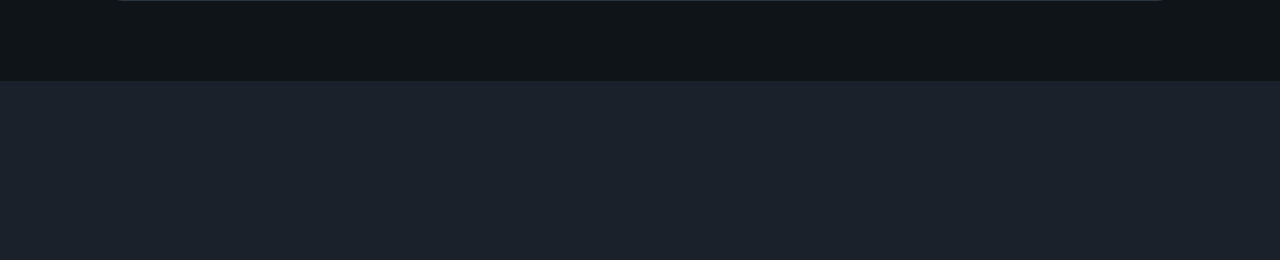
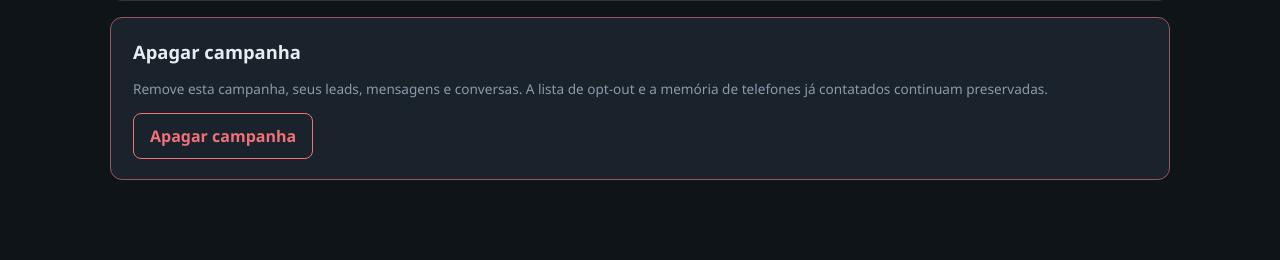
Before and after one commit to gacherubini/automation-mass-push, a FastAPI app: template app/templates/campanhas/detalhe.html in a window 1280 px wide. Shown: the part 3234-3494 px from the top of the page. Before the commit the page ends 3315 px from the top, so only its background shows below. Run offline with FastAPI, Linux system fonts and the light colour scheme; the template is opened without the code that fills it, so the values that code supplies are empty.

Commit message:
Permite apagar campanhas com seguranca
Adiciona confirmacao, CSRF, verificacao de propriedade e bloqueio enquanto o disparo esta rodando. Mantem opt-outs e a memoria global de contatos, com testes de cascata e protecao.

```diff
--- a/app/main.py
+++ b/app/main.py
@@ -1031,6 +1031,40 @@ def criar_app(
             _flash(request, "ok", "Campanha pausada. Pode retomar sem reenviar o que ja saiu.")
         return RedirectResponse(volta, status_code=303)
 
+    @app.post("/campanhas/{campanha_id}/apagar")
+    def campanha_apagar(
+        campanha_id: int,
+        request: Request,
+        csrf: Annotated[str, Form()] = "",
+        sessao: Session = Depends(get_sessao),
+        usuario: Usuario = Depends(_exigir_usuario),
+    ) -> Response:
+        volta = f"/campanhas/{campanha_id}"
+        bloqueio = _csrf_ou_volta(request, csrf, volta)
+        if bloqueio:
+            return bloqueio
+        campanha = _campanha_do_usuario(sessao, usuario, campanha_id)
+        if campanha is None:
+            _flash(request, "erro", "Campanha nao encontrada.")
+            return RedirectResponse("/app", status_code=303)
+        if campanha.status == StatusCampanha.RODANDO:
+            _flash(
+                request,
+                "erro",
+                "Pause a campanha antes de apagar. Isso evita um envio durante a exclusao.",
+            )
+            return RedirectResponse(volta, status_code=303)
+
+        nome = campanha.nome
+        sessao.delete(campanha)
+        sessao.commit()
+        _flash(
+            request,
+            "ok",
+            f"Campanha {nome!r} apagada. Opt-outs e telefones ja contatados foram preservados.",
+        )
+        return RedirectResponse("/app", status_code=303)
+
     @app.get("/campanhas/{campanha_id}/progresso")
     def campanha_progresso(
         campanha_id: int,
--- a/app/templates/campanhas/detalhe.html
+++ b/app/templates/campanhas/detalhe.html
@@ -348,6 +348,24 @@
   </p>
 </section>
 
+<section class="card danger-border" id="zona-perigo">
+  <h2>Apagar campanha</h2>
+  <p class="muted small">
+    Remove esta campanha, seus leads, mensagens e conversas. A lista de opt-out
+    e a memória de telefones já contatados continuam preservadas.
+  </p>
+  {% if campanha.status.value == 'rodando' %}
+  <p class="small" style="color:var(--warn)">Pause o disparo antes de apagar.</p>
+  {% endif %}
+  <form method="post" action="/campanhas/{{ campanha.id }}/apagar"
+        onsubmit="return confirm('Apagar definitivamente a campanha {{ campanha.nome|e }} e todo o histórico dela?');">
+    <input type="hidden" name="csrf" value="{{ csrf }}">
+    <button class="btn btn-danger" type="submit" {% if campanha.status.value == 'rodando' %}disabled{% endif %}>
+      Apagar campanha
+    </button>
+  </form>
+</section>
+
 <script>
 (() => {
   // --- templates de mensagem ---
```
Also changed, not shown: HANDOFF.md (+1 -1 lines), tests/test_main.py (+91 -0 lines), README.md.
